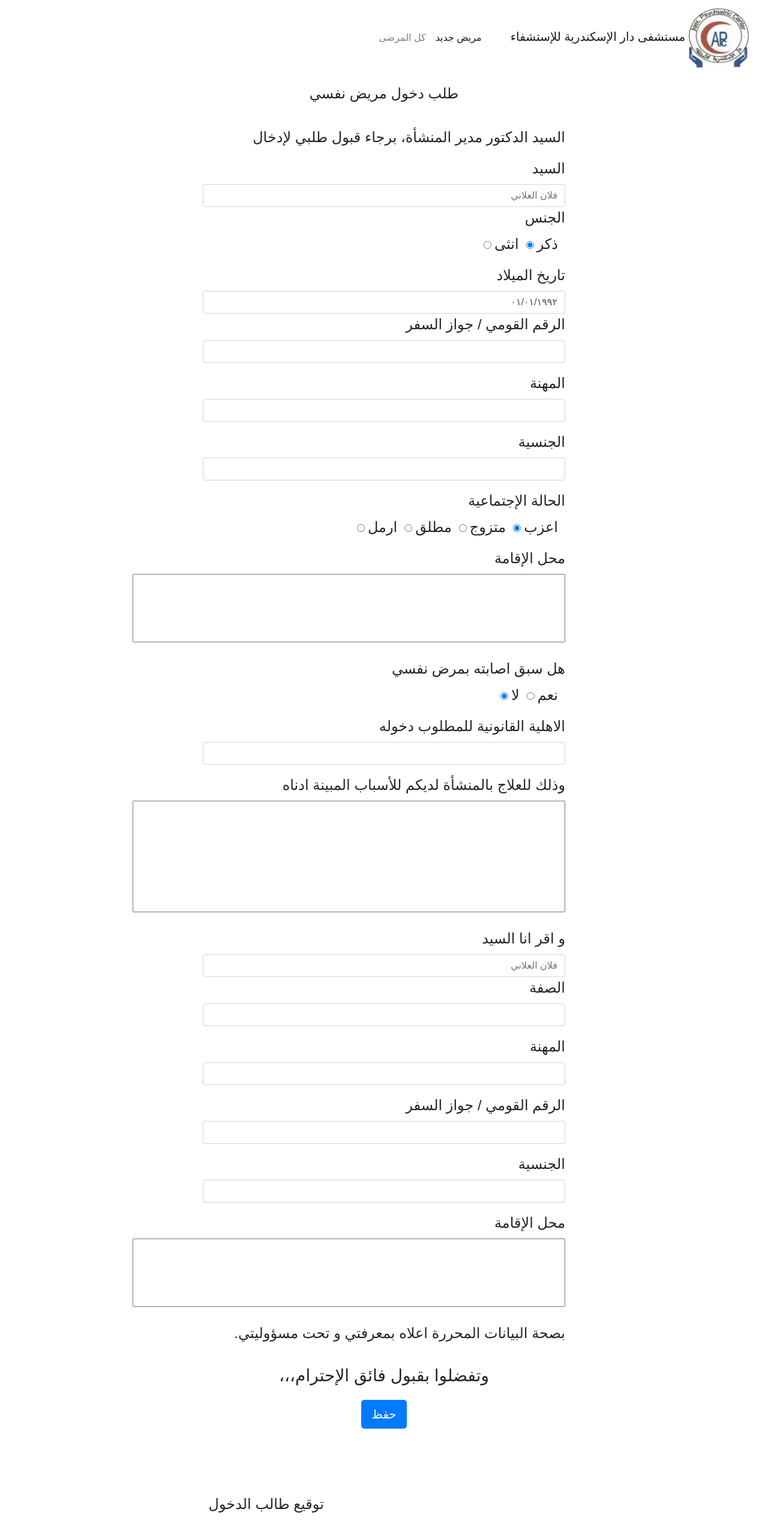
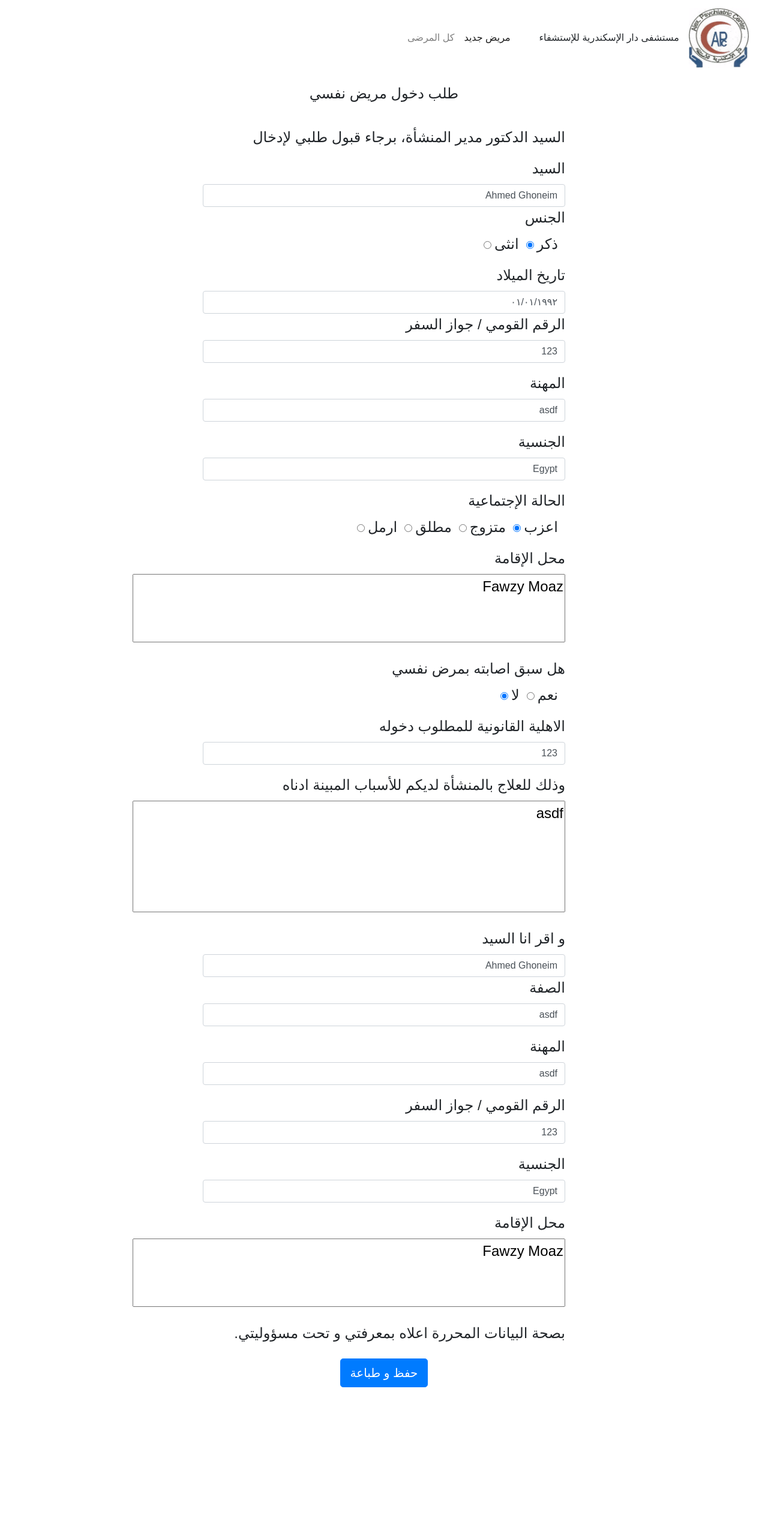
Before and after one commit to aghoneim92/apc, a React app: page / in a window 1280 px wide. Shown: the top 2566 px of the page at 60% size. After the commit the page ends 2361 px from the top, so only its background shows below. Built offline with nearby package versions, Linux system fonts and the light colour scheme.

Commit message:
Fourth commit

```diff
--- a/src/App.css
+++ b/src/App.css
@@ -28,3 +28,36 @@
   display: flex;
   justify-content: center;
 } */
+
+.push-1 {
+  margin-inline-start: 1em;
+}
+
+.flex {
+  display: flex;
+}
+
+.column {
+  flex-direction: column;
+}
+
+.print-only {
+  display: none;
+}
+
+.PrintHeader {
+  padding: 2em;
+  display: none;
+}
+
+@media print {
+  .noprint {
+    display: none;
+  }
+  .print-only {
+    display: block;
+  }
+  .PrintHeader {
+    display: flex;
+  }
+}
--- a/src/App.tsx
+++ b/src/App.tsx
@@ -12,10 +12,13 @@ import AllPatients from './AllPatients/AllPatients'
 import logo from './logo.png'
 
 import './App.css'
+import { LocalStoragePatientService } from './PatientService'
 
 interface State {
   patients: Patient[]
 }
+
+const patientService = new LocalStoragePatientService()
 
 class App extends Component<RouteComponentProps, State> {
   state = {
@@ -23,7 +26,13 @@ class App extends Component<RouteComponentProps, State> {
   }
 
   addPatient = (patient: Patient) => {
-    this.setState(({ patients }) => ({ patients: patients.concat([patient]) }))
+    this.setState(
+      ({ patients }) => ({ patients: patients.concat([patient]) }),
+      () => {
+        patientService.save(patient)
+        print()
+      },
+    )
   }
 
   renderNewPatientForm = () => <NewPatientForm addPatient={this.addPatient} />
@@ -53,12 +62,14 @@ class App extends Component<RouteComponentProps, State> {
     } = this
     return (
       <div className="App">
-        <Navbar light expand="md">
+        <Navbar className="noprint" light expand="md">
           <NavbarBrand href="/">
-            <img className="App-logo" src={logo} /> مستشفى دار الإسكندرية
-            للإستشفاء
+            <img className="App-logo" src={logo} />
           </NavbarBrand>
-          <Nav className="ml-auto" navbar>
+          <div className="push-1">
+            <div>مستشفى دار الإسكندرية للإستشفاء</div>
+          </div>
+          <Nav className="ml-auto noprint" navbar>
             <NavItem>
               <NavLink
                 href="/newPatient"
@@ -80,6 +91,15 @@ class App extends Component<RouteComponentProps, State> {
           </Nav>
         </Navbar>
 
+        <header className="PrintHeader">
+          <img className="App-logo" src={logo} />
+          <div className="push-1">
+            <div>مستشفى دار الإسكندرية للإستشفاء</div>
+            <div>١٤ شارع المصحة - ونجت</div>
+            <div>ت: ٥٢٤٤٣٥٣-٥٤٥٤١٠٣ فاكس: ٥٢٤٤١٤٩</div>
+          </div>
+        </header>
+
         <main className="App-container">
           <Route path="/" exact render={renderNewPatientForm} />
           <Route path="/newPatient" render={renderNewPatientForm} />
--- a/src/NewPatientForm/NewPatientForm.css
+++ b/src/NewPatientForm/NewPatientForm.css
@@ -13,9 +13,15 @@
 }
 
 .Footer {
-  display: flex;
-  flex-direction: column;
-  align-items: flex-end;
+  display: none;
+}
+
+@media print {
+  .Footer {
+    display: flex;
+    flex-direction: column;
+    align-items: flex-end;
+  }
 }
 
 .Signature {
--- a/src/NewPatientForm/NewPatientForm.tsx
+++ b/src/NewPatientForm/NewPatientForm.tsx
@@ -46,9 +46,13 @@ interface Props {
   addPatient(patient: Patient): void
 }
 
+const samplePatient = JSON.parse(
+  '{"name":"Ahmed Ghoneim","birthdate":"٠١/٠١/١٩٩٢","gender":0,"ssid":"123","occupation":"asdf","nationality":"Egypt","maritalStatus":0,"address":"Fawzy Moaz","priorIllness":false,"priorHospitalized":false,"numHospitalized":1,"legalStatus":"123","admissionReasons":"asdf","admittor":{"name":"Ahmed Ghoneim","relation":"asdf","occupation":"asdf","ssid":"123","nationality":"Egypt","address":"Fawzy Moaz"}}',
+)
+
 export default class NewPatientForm extends Component<Props, State> {
   state = {
-    patient: {
+    patient: samplePatient || {
       name: '',
       birthdate: '٠١/٠١/١٩٩٢',
       gender: Gender.Male,
@@ -180,22 +184,27 @@ export default class NewPatientForm extends Component<Props, State> {
             />
             <AdmittorInput value={admittor} onChange={setAdmittor} />
             بصحة البيانات المحررة اعلاه بمعرفتي و تحت مسؤوليتي.
+            <div className="Footer">
               <br />
               <br />
               <h3 style={{ textAlign: 'center' }}>
                 وتفضلوا بقبول فائق الإحترام،،،
               </h3>
-            <div className="ActionRow">
-              <Button color="primary" size="lg" type="submit">
-                حفظ
-              </Button>
-            </div>
               <br />
               <br />
               <br />
-            <div className="Footer">
               <span className="Signature">توقيع طالب الدخول</span>
               <span className="TodaysDate">التاريخ: {today}</span>
+            </div>
+            <div className="ActionRow">
+              <Button
+                className="noprint"
+                color="primary"
+                size="lg"
+                type="submit"
+              >
+                حفظ و طباعة
+              </Button>
             </div>
           </Form>
         </Container>
--- /dev/null
+++ b/src/PatientService.ts
@@ -0,0 +1,19 @@
+import { Patient } from './NewPatientForm/Patient'
+
+export interface PatientService {
+  save(patient: Patient): void
+  loadAll(): Patient[]
+}
+
+const KEY = 'patients'
+
+export class LocalStoragePatientService implements PatientService {
+  save(patient: Patient) {
+    const patients = this.loadAll()
+    localStorage.setItem(KEY, JSON.stringify(patients.concat(patient)))
+  }
+
+  loadAll() {
+    return JSON.parse(localStorage.getItem(KEY) || '[]')
+  }
+}
```
Lines whose indentation alone changed are shown as unchanged.
